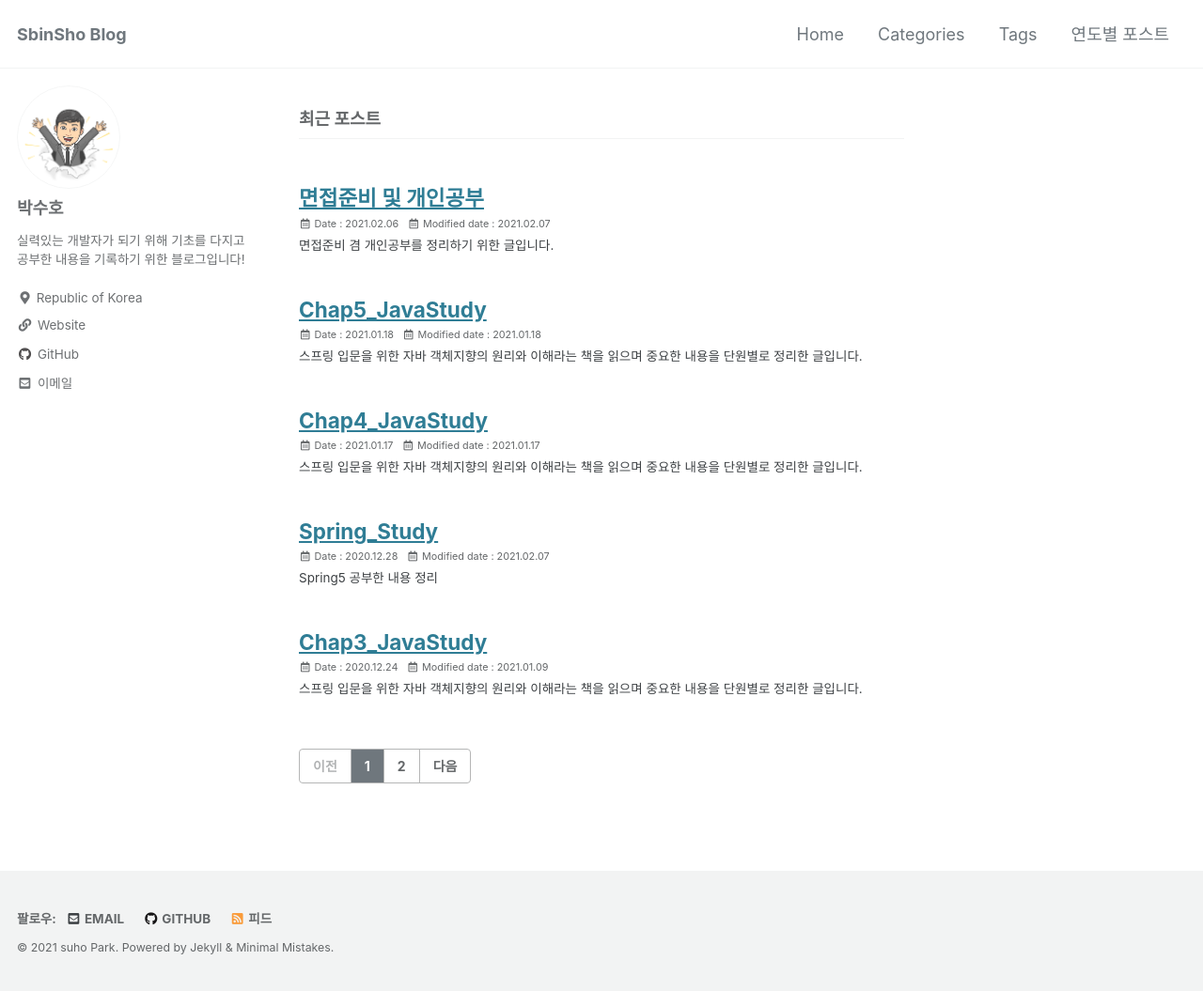
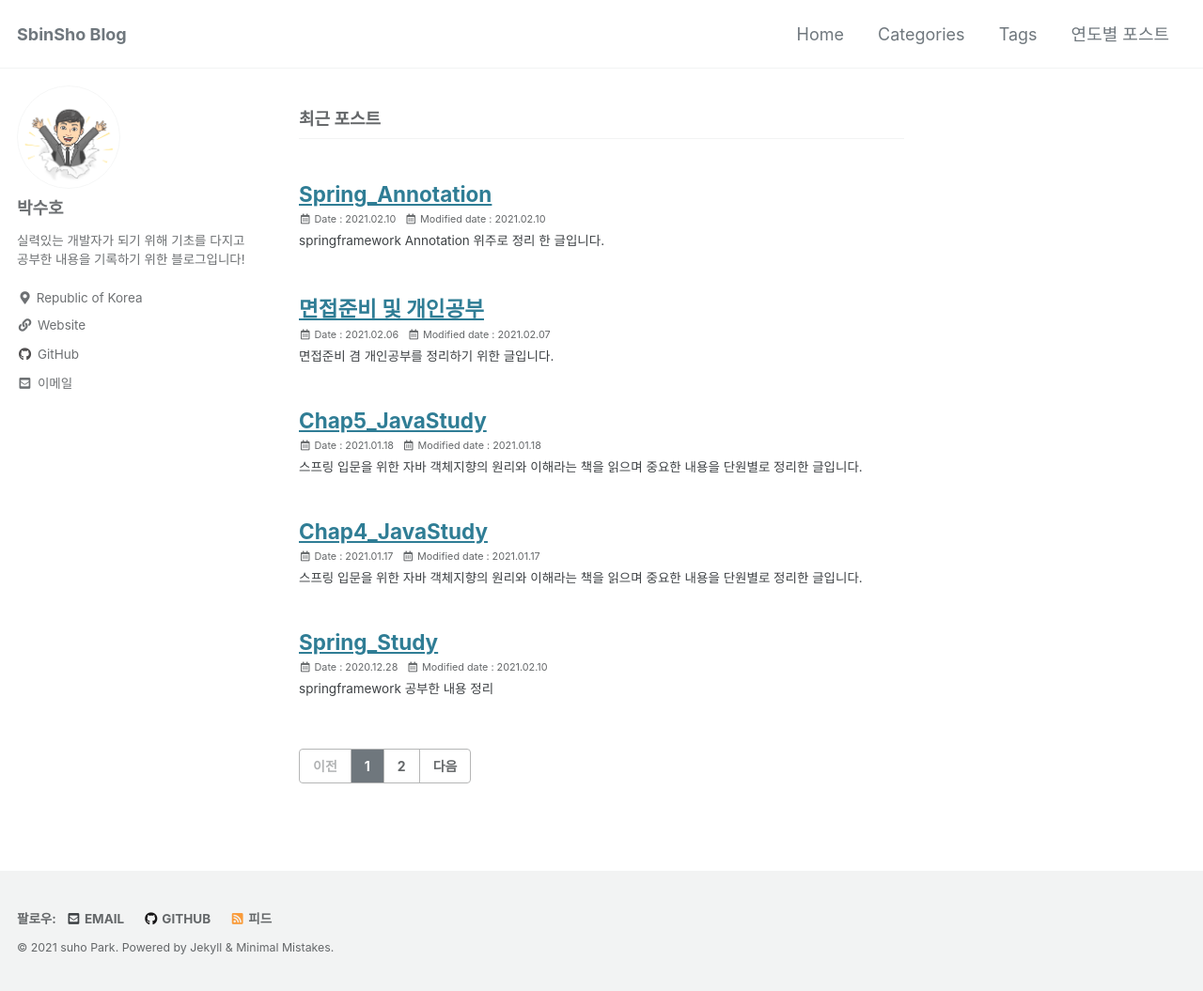
Before and after one commit to SbinSho/SbinSho.github.io, a Jekyll site: the page built from index.html, in a window 1280 px wide and 1055 px high. Shown: the whole window at 94% size. Built offline with Jekyll 4.4.1, drawn with Linux system fonts in a browser that asks for light colours; cached includes are drawn as plain includes; the list of posts is cut into pages by our own code.

Commit message:
spring_Annotation create, spring_stduy modified

````diff
--- a/_posts/2020-12-28-Spring_Study.md
+++ b/_posts/2020-12-28-Spring_Study.md
@@ -1,6 +1,6 @@
 ---
 title:  "Spring_Study"
-excerpt: "Spring5 공부한 내용 정리"
+excerpt: "springframework 공부한 내용 정리"
 categories:
   - SpringFramework
 
@@ -8,82 +8,62 @@ toc: true
 toc_sticky: true
 toc_label: "목차"
 
-last_modified_at : 2021-02-07
+last_modified_at : 2021-02-10
 
 ---
 
-## Spring_framework 공부 내용 정리
+## 스프링 MVC 핵심 구성요소
 
-### 스프링 MVC 핵심 구성요소
-
-*핵심요소
-  1. HandlerMapping
+### 핵심요소
+1. HandlerMapping
     - 요청 URL과 매칭되는 컨트롤러 검색
-  2. HandlerAdapter
+2. HandlerAdapter
     - 컨트롤러 실행 결과를 ModelAnView로 변환해서 리턴
-  3. ViewResolver
+3. ViewResolver
     - 컨트롤러의 실행 결과를 보여줄 View를 검색
 
 웹브라우저에서 요청이 들어와면 처리 과정은 DispatcherServlet이 모든 연결을 담당한다.
 
----
+## 스프링 컨테이너 ( 아직 공부가 더 필요함, 이론정리 예정 )
+스프링은 빈을 생성하고 관리하는 컨테이너를 가지고 있다. 이를 통해서 주개념인 IOC나 AOP에 대해서 관리하곤 한다.
 
-### root-context.xml, servlet-context.xml, web.xml 역할
-1. root-context.xml
-    - 스프링의 환경설정 파일
-    - view와 관련되지 않은 객체를 정의한다.
-    - ex) Service, Repositroy, DB등 비지니스 로직과 관련된 설정을 해준다.
+### 스프링 컨테이너의 종류
+1. Bean Factory
+    - 스프링 설정파일에 등록된 Bean 객체를 생성하고 관리하는 기본적인 기능만 제공한다. 컨테이너가 구동될 때 Bean 객체를 생성하는 것이 아니라 Lazy Loading 방식으로 객체를 생성한다.
+    - Lazy Loading : 클라이언트의 요청에 의해서 Bean 객체가 사용된는 지점을 뜻한다.
 
-2. servlet-context.xml
-    - 요청과 관련된 객체를 정의한다.
-    - url과 관련된 controller나, @어노테이션, ViewResolver, Interceptor, MultipartResolver등의 설정을 해준다.
+2. Application Context
+    - Bean객체 생성 및 관리하는 기능을 가지고 있다. 그 외에 트랜잭션 관리, 메시지 기반의 다국어 처리, AOP 처리 등 DI(Dependency Injection) 과 Ioc(Inverse of Conversion) 외에도 많은 부분을 지원한다.
+    - Bean Factory와는 다르게 Pre-Loading 방식으로 객체를 생성한다.
+    - Pre-Loading : 컨테이너가 구동되는 시점에 객체들을 생성한다.
 
-3. web.xml
-    - 웹프로젝트의 배치 기술서(deploy desriptor, 웹프로젝트의 환경설정파일)
-    - WAS가 최초로 구동될 때, 각종 설정을 정의한다.
-    - 여러 xml파일을 인식하도록 각 파일을 가리켜 준다.
+### WebApplication Context 설정 파일
+* servlet-context.xml ( Servlet WebApplicationContext )
+    - 요청과 관련된 객체를 정의한다. url과 관련된 controller나, @어노테이션, ViewResolver, Interceptor, MultipartResolver등의 설정을 해준다.
+    - DispatcherServlet( servlet-context.xml )은 요청에 대응할 수 있는 Controller, ViewResolver, HandlerMapping 과 같은 스프링 빈(Beans)을 구성
 
+
+* root-context.xml ( Root WebApplicationContext )
+    - 스프링의 환경설정 파일, view와 관련되지 않은 객체를 정의한다.
+    - Service, Repositroy, DB등 비지니스 로직과 관련된 설정을 해준다.
+    - WebApplicationContext( root-context.xml )에는 모든 서블릿이 공유할 수 있는 Service, Repository 와 같은 스프링 빈을 구성합니다.
 
 ![ DipatcherServlet 구조 ](https://docs.spring.io/spring-framework/docs/current/reference/html/images/mvc-context-hierarchy.png)
 
 > 출처: https://docs.spring.io/spring/docs/current/spring-framework-reference/web.html#mvc
 
----
 
-### spring 5 Annotation
-* @ExceptionHandler
-    - @Controller, @RestController가 적용된 Bean 내에서 발생하는 예외를 잡아서 하나의 메서드에서 처리해주는 기능을 한다.
+### web.xml
+- 웹프로젝트의 배치 기술서(deploy desriptor, 웹프로젝트의 환경설정파일)
+- WAS가 최초로 구동될 때, 각종 설정을 정의한다.
+- 여러 xml파일을 인식하도록 각 파일을 가리켜 준다.
 
-* @ControllerAdvice
-    - @ExceptionHandler는 해당 컨트롤러에서 발생한 익셉션만을 처리하지만, @ControllerAdvice는 지정한 범위의 Controller에 공통으로 사용될 설정을 지정 할 수 있다.
+### 스프링 컨테이너 참고 블로그
+1. https://jeong-pro.tistory.com/225 [기본기를 쌓는 정아마추어 코딩블로그]
+2. http://wonwoo.ml/index.php/post/1571 [ 머루의 개발 블로그 ]
 
-* @Configuration
-    - 해당 클래스를 스프링 설정 클래스로 설정
 
-* @EnableWebMvc
-    - 스프링 MVC 설정을 활성화
-
----
-
-#### WebMvcConfigurer
-
-* addResourceHandlers
-    - 리소스 등록 및 핸들러를 관리하는 객체이다. ( 이미지, js, css, html 등 정적인 리소스 )
-    - 요청 경로와 물리적인 저장 경로 매핑 역활
-    - 파일에 대한 접근과 HTTP 캐시 제어 가능
-    - java code
-
-```java
-	@Override
-	public void addResourceHandlers(ResourceHandlerRegistry registry) { // 정적자원 처리를 위한 addResourceHandlers
-		registry.addResourceHandler("/resources/**")  // -> /resources/ 이하로 오는 모든 요청을 resourceHandler에서 처리
-				.addResourceLocations("/static/"); // -> 요청에 맵핑될 정적자원들의 원하는 위치 지정
-	}
-```
-
----
-
-### spring 프로젝트 폴더
+## spring 프로젝트 폴더
 1. src/main/java
     - java 파일 폴더
 2. src/main/resource
@@ -96,75 +76,68 @@ last_modified_at : 2021-02-07
 5. 프로젝트 시작 경로
     - workspace/프로젝트폴더명/src/main/webapp
 
----
-
-### Template Engine
+## Template Engine
 Template Engine이란 지정된 템플릿 양식과 데이터가 합쳐져 HTML 문서를 출력하는 소프트웨어를 이야기 한다.
 
-* 서버 템플릿 엔진 vs 클라이언트 템플릿 엔진
-    - 서버 템플릿 : 서버에서 코드로 문자열을 만든뒤 이 문자열을 HTML로 변환하여 브라우저로 전달한다.
-    - 클라이언트 템플릿 : 작성된 자바스크립트 코드가 서버에서 실행되는게 아닌 브라우저에서 실행되어 화면을 생성한다.
+### 서버 템플릿 엔진 vs 클라이언트 템플릿 엔진
+- 서버 템플릿 : 서버에서 코드로 문자열을 만든뒤 이 문자열을 HTML로 변환하여 브라우저로 전달한다.
+- 클라이언트 템플릿 : 작성된 자바스크립트 코드가 서버에서 실행되는게 아닌 브라우저에서 실행되어 화면을 생성한다.
 
 
-* Spring Template Engine
-    - JSP, Thymeleaf, Groovy, Freemarker, Jade4j, JMustache, Pebble, Handlebars
-    - 권장 템플릿
-        - Thymeleaf
-    - 권장하지 않는 템플릿
-        - Velocity는 Spring 4.3부터 사용중단.
+### Spring Template Engine
+- JSP, Thymeleaf, Groovy, Freemarker, Jade4j, JMustache, Pebble, Handlebars
+- 권장 템플릿
+    - Thymeleaf
+- 권장하지 않는 템플릿
+    - Velocity는 Spring 4.3부터 사용중단.
 
-* Spring Boot Template Engine
-    - Mustache, Thymeleaf, Groovy, Freemarker
-    - 권장 템플릿
-        - Handlebars
-        - Mustache
-    - 권장하지 않는 템플릿
-        - Freemarker
-        - JSP, Velocity
+### Spring Boot Template Engine
+- Mustache, Thymeleaf, Groovy, Freemarker
+- 권장 템플릿
+    - Handlebars
+    - Mustache
+- 권장하지 않는 템플릿
+    - Freemarker
+    - JSP, Velocity
 
----
 
-### spring Log4j
+## spring Log4j
 
-* Log4j
-    - 프로그램을 작성하는 도중에 로그를 남기기 위해 사용되는 자바 기반 로깅 유틸리티이다. 디버그용 도구로 주로 사용된다.
+### Log4j
+프로그램을 작성하는 도중에 로그를 남기기 위해 사용되는 자바 기반 로깅 유틸리티이다. 디버그용 도구로 주로 사용된다.
+
+### Log4j 레벨
+- FATAL : 아주 심각한 에러가 발생한 상태를 나타낸다.
+- ERROR : 어떠한 요청을 처리하는 중 문제가 발생한 상태를 나타낸다.
+- WARN : 프로그램의 실행에는 문제가 없지만, 향후 시스템 에러의 원이이 될 수 있는 경고성 메시지를 나타낸다.
+- INFO : 어떠한 상태 변경과 같은 정보성 메시지를 나타낸다.
+- DEBUG : 개발시 디버그 용도로 사용하는 메시지를 나타낸다.
+- TRACE : 디버그 레벨이 너무 광범위한것을 해결하기 위해서 좀 더 상세한 이벤트를 나타낸다.
+<br>
+
+### Log4j 구성요소
+- Logger : 출력할 메시지를 Appender에 전달한다.
+- Appender : 전달된 로그를 어디에 출력할 지 결정한다. ( 콘솔 출력, 파일 기록, DB저장 등)
+    - ConsoleAppender : org.apche.log4j.ConsoleAppender ( 콘솔에 로그 메시지를 출력한다. )
+    - FilerAppender : org.apche.log4j.FilerAppender ( 로그 메시지를 지정된 파일에 기록한다. )
+    - RollingFileAppender : org.apche.log4j.RollingFileAppnder ( 파일 크기가 일정 수준 이상이 되면 기존 파일을 백업파일로 두고 처음부터 다시 기록한다. )
+    - DailyRollingFilerAppender : org.apche.log4j.Daily.Rolling.File.Appender ( 일정 기간 단위로 로그 파일을 생성하고 기록한다. )
+- Layout : 로그를 어떤 형식으로 출력할 지 결정한다.
 
 <br>
 
-* Log4j 레벨
-    - FATAL : 아주 심각한 에러가 발생한 상태를 나타낸다.
-    - ERROR : 어떠한 요청을 처리하는 중 문제가 발생한 상태를 나타낸다.
-    - WARN : 프로그램의 실행에는 문제가 없지만, 향후 시스템 에러의 원이이 될 수 있는 경고성 메시지를 나타낸다.
-    - INFO : 어떠한 상태 변경과 같은 정보성 메시지를 나타낸다.
-    - DEBUG : 개발시 디버그 용도로 사용하는 메시지를 나타낸다.
-    - TRACE : 디버그 레벨이 너무 광범위한것을 해결하기 위해서 좀 더 상세한 이벤트를 나타낸다.
-
-<br>
-<br>
-
-* Log4j 구성요소
-    - Logger : 출력할 메시지를 Appender에 전달한다.
-    - Appender : 전달된 로그를 어디에 출력할 지 결정한다. ( 콘솔 출력, 파일 기록, DB저장 등)
-        - ConsoleAppender : org.apche.log4j.ConsoleAppender ( 콘솔에 로그 메시지를 출력한다. )
-        - FilerAppender : org.apche.log4j.FilerAppender ( 로그 메시지를 지정된 파일에 기록한다. )
-        - RollingFileAppender : org.apche.log4j.RollingFileAppnder ( 파일 크기가 일정 수준 이상이 되면 기존 파일을 백업파일로 두고 처음부터 다시 기록한다. )
-        - DailyRollingFilerAppender : org.apche.log4j.Daily.Rolling.File.Appender ( 일정 기간 단위로 로그 파일을 생성하고 기록한다. )
-    - Layout : 로그를 어떤 형식으로 출력할 지 결정한다.
+### Log4j 패턴
+- %m : 로그 내용 출력
+- %C : 클래스명 출력
+- %d : 이벤트 발생 날짜 출력
+- %M : 로깅이 발생한 method 이름 출력
+- %F : 로깅이 발생한 프로그램 파일명 출력
+- %l : 로깅이 발생한 caller 정보 출력
+- %L : 로깅이 발생한 caller 라인수 출력
 
 <br>
 
-* Log4j 패턴
-    - %m : 로그 내용 출력
-    - %C : 클래스명 출력
-    - %d : 이벤트 발생 날짜 출력
-    - %M : 로깅이 발생한 method 이름 출력
-    - %F : 로깅이 발생한 프로그램 파일명 출력
-    - %l : 로깅이 발생한 caller 정보 출력
-    - %L : 로깅이 발생한 caller 라인수 출력
-
-<br>
-
-* Log4j 초기 프로젝트 생성시 xml 파일
+### Log4j 초기 프로젝트 생성시 xml 파일
 
 ```xml
 
@@ -212,8 +185,23 @@ Template Engine이란 지정된 템플릿 양식과 데이터가 합쳐져 HTML
 
 ```
 
----
+## WebMvcConfigurer
 
-### 참고자료
+### addResourceHandlers
+- 리소스 등록 및 핸들러를 관리하는 객체이다. ( 이미지, js, css, html 등 정적인 리소스 )
+- 요청 경로와 물리적인 저장 경로 매핑 역활
+- 파일에 대한 접근과 HTTP 캐시 제어 가능
+- java code
+
+```java
+	@Override
+	public void addResourceHandlers(ResourceHandlerRegistry registry) { // 정적자원 처리를 위한 addResourceHandlers
+		registry.addResourceHandler("/resources/**")  // -> /resources/ 이하로 오는 모든 요청을 resourceHandler에서 처리
+				.addResourceLocations("/static/"); // -> 요청에 맵핑될 정적자원들의 원하는 위치 지정
+	}
+```
+
+
+## 참고자료
 1. 위키백과 - https://ko.wikipedia.org/wiki
 2. todyDev - https://to-dy.tistory.com/
--- /dev/null
+++ b/_posts/2021-02-10-Spring_Study_Annotation.md
@@ -0,0 +1,26 @@
+---
+title:  "Spring_Annotation"
+excerpt: "springframework Annotation 위주로 정리 한 글입니다."
+categories:
+  - SpringFramework
+
+toc: true
+toc_sticky: true
+toc_label: "목차"
+
+last_modified_at : 2021-02-10
+
+---
+
+## springframework Annotation
+### @ExceptionHandler
+- @Controller, @RestController가 적용된 Bean 내에서 발생하는 예외를 잡아서 하나의 메서드에서 처리해주는 기능을 한다.
+
+### @ControllerAdvice
+- @ExceptionHandler는 해당 컨트롤러에서 발생한 익셉션만을 처리하지만, @ControllerAdvice는 지정한 범위의 Controller에 공통으로 사용될 설정을 지정 할 수 있다.
+
+### @Configuration
+- 해당 클래스를 스프링 설정 클래스로 설정
+
+### @EnableWebMvc
+- 스프링 MVC 설정을 활성화
````
